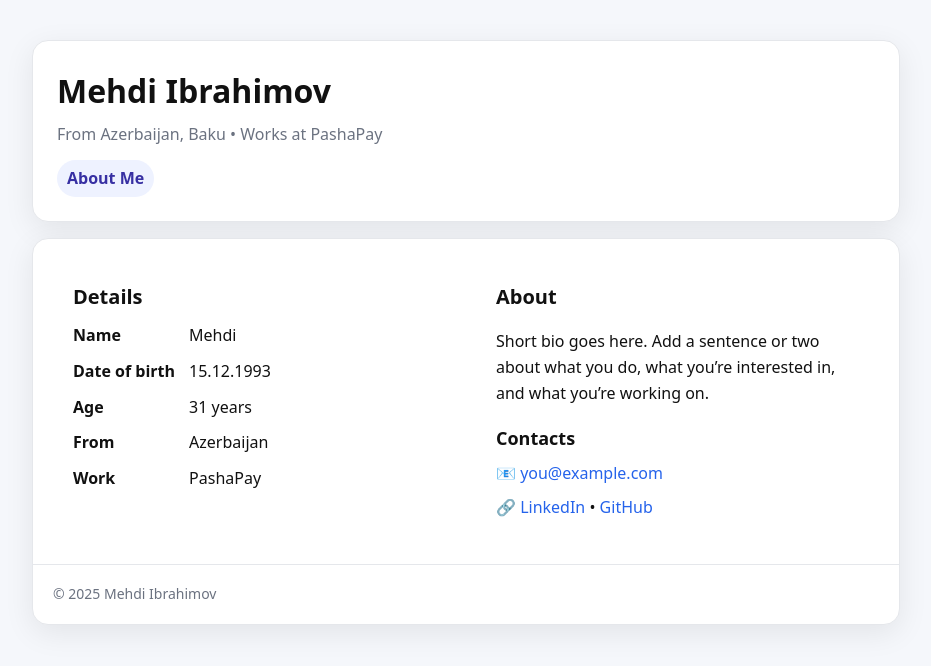
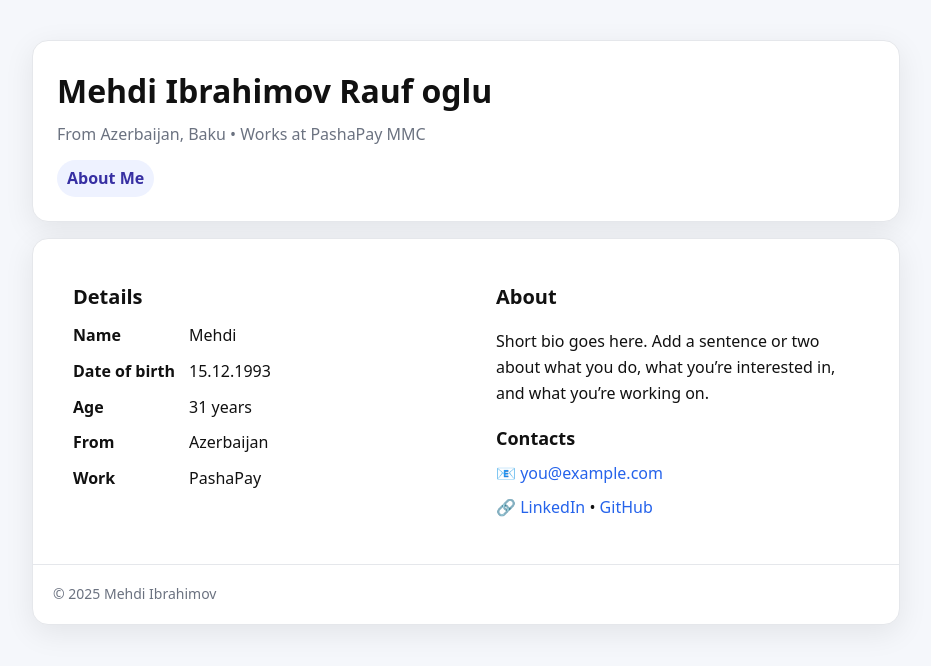
Before and after one commit to ibrahimovmehdi/GitDemo, a plain HTML site: page index.html in a window 1280 px wide. Shown: the whole page, without its empty margins (174-1105 px from the left). Drawn offline with Linux system fonts and the light colour scheme.

Commit message:
Update index.html

```diff
--- a/index.html
+++ b/index.html
@@ -32,8 +32,8 @@
 <body>
   <div class="wrap">
     <header class="card">
-      <h1>Mehdi Ibrahimov</h1>
-      <div class="muted">From Azerbaijan, Baku • Works at PashaPay</div>
+      <h1>Mehdi Ibrahimov Rauf oglu</h1>
+      <div class="muted">From Azerbaijan, Baku • Works at PashaPay MMC</div>
       <div style="margin-top:12px">
         <span class="pill">About Me</span>
       </div>
```
